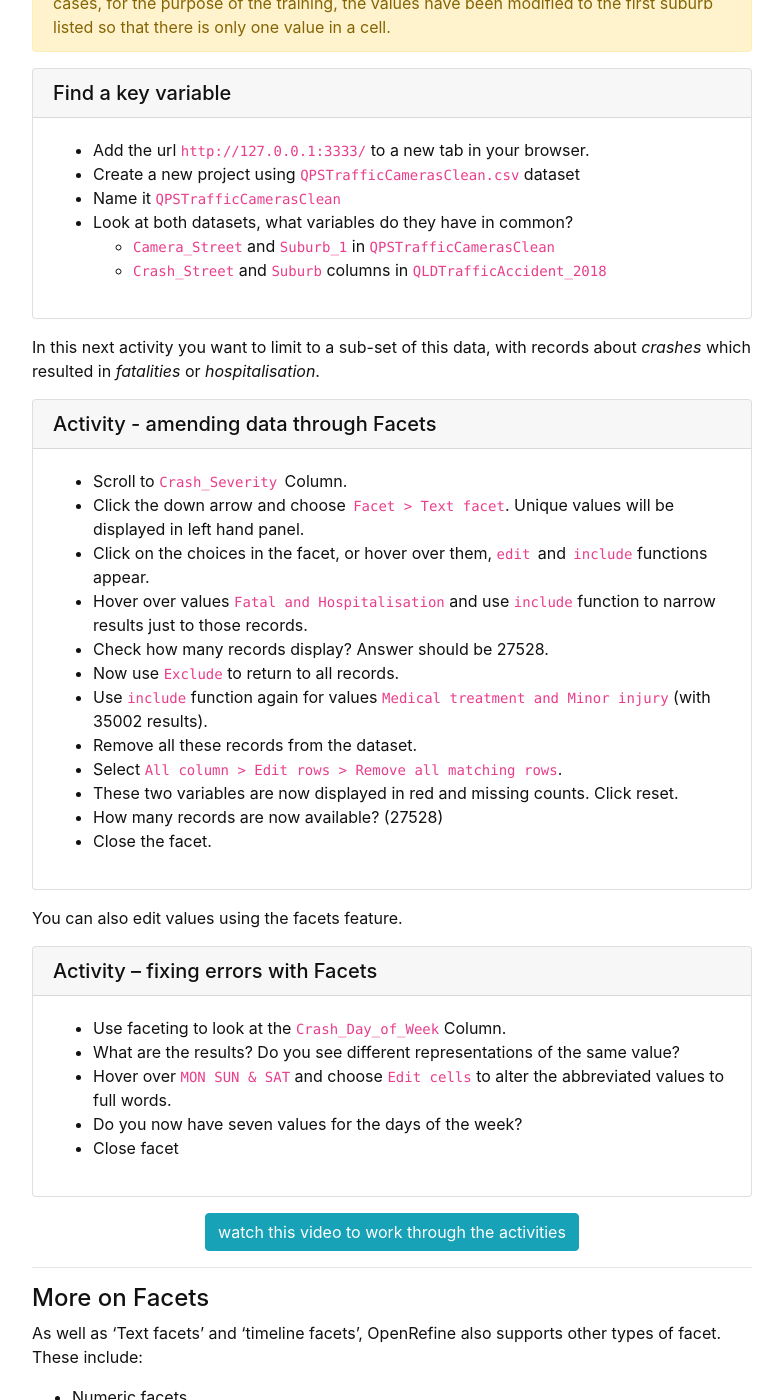
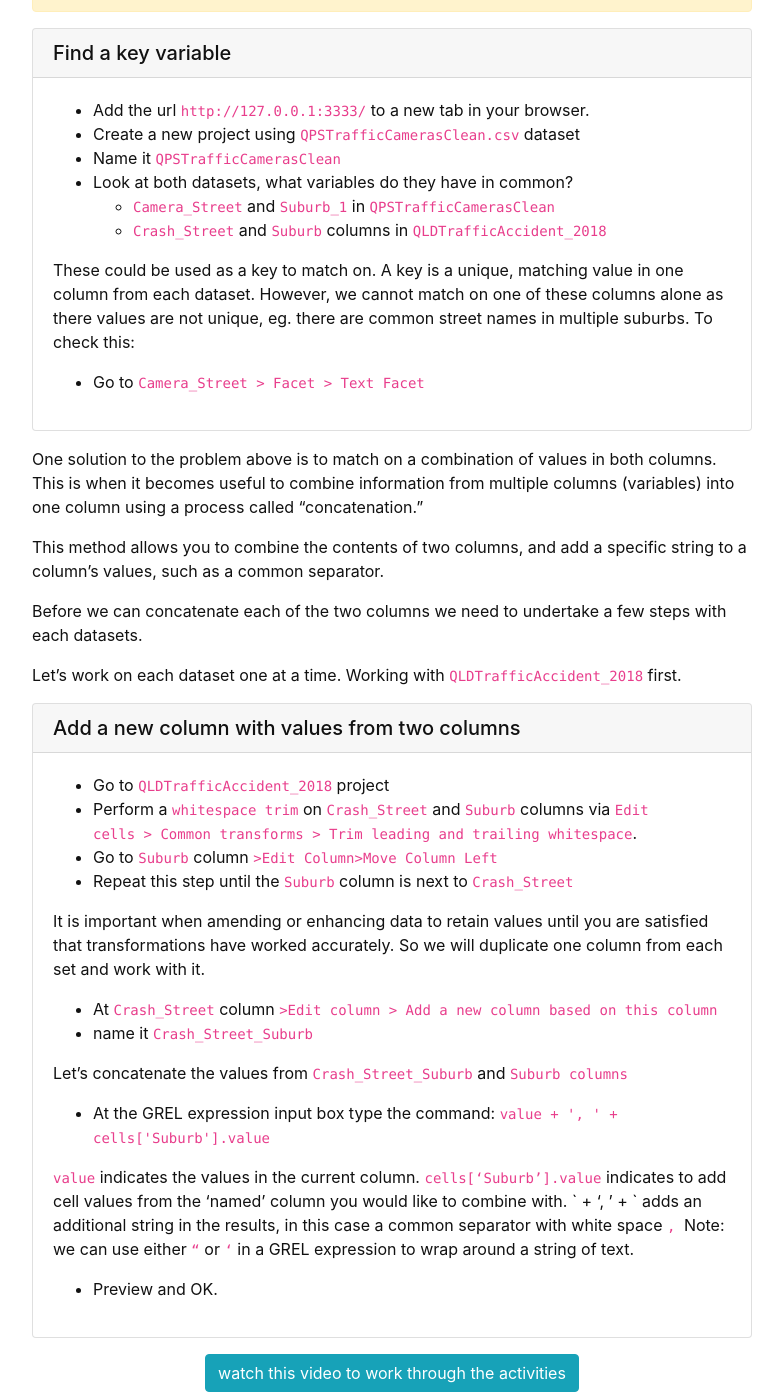
Before and after one commit to GULibrarySandbox/advanced-data-wrangle-old, a Jekyll site: the page built from content/3-lesson.md, in a window 1280 px wide and 1400 px high, scrolled down 621 px. Shown: the whole window, without its empty margins (248-1031 px from the left). Built offline with Jekyll 4.4.1, drawn with Linux system fonts in a browser that asks for light colours; some of the changed text lies outside the part shown.

Commit message:
Update 3-lesson.md

```diff
--- a/content/3-lesson.md
+++ b/content/3-lesson.md
@@ -5,8 +5,6 @@ nav: true
 # Add a new variable to enhance the data
 
 --------
-
-###
 
 We want to enhance this dataset by adding a new variable, to explore if traffic cameras are located in any of the same streets as accidents in 2018.  We can do this by using the  `qpsactive_parkedmscamera.csv`  dataset.
 
@@ -23,100 +21,44 @@ Lets open up another instance of OpenRefine to do this.
 - Name it  `QPSTrafficCamerasClean`
 - Look at both datasets, what variables do they have in common?
   - `Camera_Street`  and  `Suburb_1`  in  `QPSTrafficCamerasClean`
-  - `Crash_Street`  and `Suburb`  columns in  `QLDTrafficAccident_2018`{% endcapture %}
+  - `Crash_Street`  and `Suburb`  columns in  `QLDTrafficAccident_2018`
+
+These could be used as a key to match on.  A key is a unique, matching value in one column from each dataset.  However, we cannot match on one of these columns alone as there values are not unique, eg. there are common street names in multiple suburbs. To check this:
+
+- Go to `Camera_Street > Facet > Text Facet`{% endcapture %}
 {% include card.md header="Find a key variable" text=text %}
 
+One solution to the problem above is to match on a combination of values in both columns.  This is when it becomes useful to combine information from multiple columns (variables) into one column using a process called “concatenation.”
 
-In this next activity you want to limit to a sub-set of this data, with records about *crashes* which resulted in *fatalities* or *hospitalisation*.
+This method allows you to combine the contents of two columns, and add a specific string to a column’s values, such as a common separator.
+
+Before we can concatenate each of the two columns we need to undertake a few steps with each datasets.
+
+Let’s work on each dataset one at a time.  Working with  `QLDTrafficAccident_2018` first.
+
 {% capture text %}
-- Scroll to  `Crash_Severity`  Column.
-- Click the down arrow and choose  `Facet > Text facet`. Unique values will be displayed in left hand panel.
-- Click on the choices in the facet, or hover over them,  `edit`  and  `include`  functions appear.
-- Hover over values  `Fatal and Hospitalisation`  and use  `include`  function to narrow results just to those records.
-- Check how many records display? Answer should be 27528.
-- Now use  `Exclude`  to return to all records.
-- Use  `include`  function again for values  `Medical treatment and Minor injury`  (with 35002 results).
-- Remove all these records from the dataset.
-- Select  `All column > Edit rows > Remove all matching rows`.
-- These two variables are now displayed in red and missing counts. Click reset.
-- How many records are now available? (27528)
-- Close the facet.{% endcapture %} {% include card.md header="Activity - amending data through Facets" text=text %}
+- Go to `QLDTrafficAccident_2018` project
+- Perform a `whitespace trim`  on  `Crash_Street`  and  `Suburb`  columns via `Edit cells > Common transforms > Trim leading and trailing whitespace`.
+- Go to  `Suburb`  column  `>Edit Column>Move Column Left`
+- Repeat this step until the  `Suburb`  column is next to  `Crash_Street`
 
-You can also edit values using the facets feature.
-{% capture text %}
-- Use faceting to look at the  `Crash_Day_of_Week`  Column.
-- What are the results? Do you see different representations of the same value?
-- Hover over  `MON SUN & SAT`  and choose  `Edit cells`  to alter the abbreviated values to full words.
-- Do you now have seven values for the days of the week?
-- Close facet{% endcapture %} {% include card.md header="Activity – fixing errors with Facets" text=text %}
+It is important when amending or enhancing data to retain values until you are satisfied that transformations have worked accurately. So we will duplicate one column from each set and work with it.
 
-{% include button.md text="watch this video to work through the activities" link="https://vimeo.com/412540178/a0a65e0c0f" color="info" %}
+- At  `Crash_Street`  column  `>Edit column > Add a new column based on this column`
+- name it  `Crash_Street_Suburb`
+
+Let’s concatenate the values from `Crash_Street_Suburb`  and `Suburb columns`
+
+- At the GREL expression input box type the command:  `value + ', ' + cells['Suburb'].value`
+
+`value`  indicates the values in the current column.
+`cells[‘Suburb’].value`  indicates to add cell values from the ‘named’ column you would like to combine with.
+` + ‘, ’  + ` adds an additional string in the results, in this case a common separator with white space `, `
+Note: we can use either  `“`  or  `‘` in a GREL expression to wrap around a string of text.
+
+- Preview and OK.{% endcapture %}
+{% include card.md header="Add a new column with values from two columns " text=text %}
+
+{% include button.md text="watch this video to work through the activities" link="    " color="info" %}
 
 ----
-
-#### More on Facets
-
-As well as 'Text facets' and 'timeline facets', OpenRefine also supports other types of facet. These include:
-
-- Numeric facets
-- Customized facets
-- Scatterplot facets
-
-`Numeric`  and `Scatterplot`  facets display graphs instead of lists of values. The numeric facet graph includes 'drag and drop' controls you can use to set a start and end range to filter the data displayed. These facets are explored further in Examining Numbers in OpenRefine.
-
-`Custom`  facets provide a range of different facets including:
-
-- `Word`  facet - this breaks down text into words and counts the number of records each word appears in
-- `Duplicates`  facet - this results in a binary facet of 'true' or 'false'. Rows appear in the 'tru' facet if the value in the selected column is an exact match for a value in the same column in another row.
-- `Text length`  facet - creates a numeric facet based on the length (number of characters) of the text in each row for the selected column. This can be useful for spotting incorrect or unusual data in a field where specific lengths are expected (e.g., if the values are expected to be years, any row with a text length of more than 4 for that column is likely to be incorrect.)
-- `Facet by blank`  - a binary facet of 'true' or 'false'. Rows appear in the 'true' facet if they have no data present in that column. This is useful when looking for missing data.
-
-{% capture text %}
-Use a  `Custom facet`  to find out how many records are missing crash type data.
-{% include modal.md button="Quiz 1 Solution" color="success" title="Quiz 1 Solutions" text="Select  `Facet > Customized facets > Facet by Blank or Null`.
-Result 13" %}{% endcapture %} {% include card.md header="Quiz 1. What data is missing in  `Crash_Type`  column?" text=text %}
-
---------
-
-### Common Transformations
-
-Words with spaces at the beginning or end are particularly hard for we humans to tell from strings, but the blank characters will make a difference to the computer. We usually want to remove these at the beginning of a project.  OpenRefine provides a tool to remove blank characters from the beginning and end of any entries that have them.
-
-{% capture text %}
-- Create a new text facet for the column  `Local_Police_Region`. You should see some choices that appear identical (Central and South Eastern have two choices). One of these choices must include either leading or trailing whitespace.
-- To remove the whitespace, choose  `Edit cells > Common transforms > Trim leading and trailing whitespace`.
-- There should now be five choices in your text facet.
-
-Other common transformations include changing letter case, data formats and more.
-
-Take a look at the other options with  `Edit cells > Common transforms >` .{% endcapture %} {% include card.md header="Activity – remove whitespace with common transformation" text=text %}
-
---------
-
-### Clustering
-
-Another very useful feature of OpenRefine is Clustering.  In OpenRefine, clustering means 'finding groups of different values that might be alternative representations of the same thing'. For example, the text strings 'New York', 'new york'  or 'New Yrok' very likely refer to the same concept.
-
-Clustering is a very powerful tool for identifying and fixing datasets which contain misspelled or mistyped entries.
-
-OpenRefine has several clustering algorithms built in. Let's experiment with them.
-{% capture text %}
-- Create a Text Facet for  `Crash_Nature`, scroll through the list.  You will notice a number of values that are likely mis-typed entries due to various factors.
-- Click the  `Cluster`  button, on the top right of the facet. In the resulting pop-up window, different edit options and algorithms are available via drop down boxes.
-- Select the  `key collision`  method and  `fingerprint`  keying function. It should identify one cluster with 3 value options.
-- Click the  `Merge?`  box beside the cluster, then click  `Merge Selected and Re-cluster`  to apply the corrections to the dataset.
-- Try selecting different Methods and Keying Functions combinations, to see if new merges are suggested.
-- There may be a few more clusters, to fix misspellings, typos, capitalisation, hyphens, etc.
-- How many choices are now shown in the facet? Depending on your merges, there may be 13 choices remaining.
-- Close the facet.{% endcapture %} {% include card.md header="Activity – fixing errors via Clustering" text=text %}
-{% capture alert %}*Note:* Some merges are not necessary. Nearest neighbour with a radius of 2.0 with find *Struck by external load* with *Struck by internal load*.  These are valid values, there is no need to merge these.
-{% endcapture %}
-{% include alert.md text=alert color="warning" %}
-
-{% include button.md text="Watch video" link="https://vimeo.com/412536655/cfbb96bb38" color="info" %}
-
-----
-
-### Different clustering algorithms
-
-Detailed information on the different clustering algorithms and combinations is available here: [https://github.com/OpenRefine/OpenRefine/wiki/Clustering-In-Depth](https://github.com/OpenRefine/OpenRefine/wiki/Clustering-In-Depth).
```
